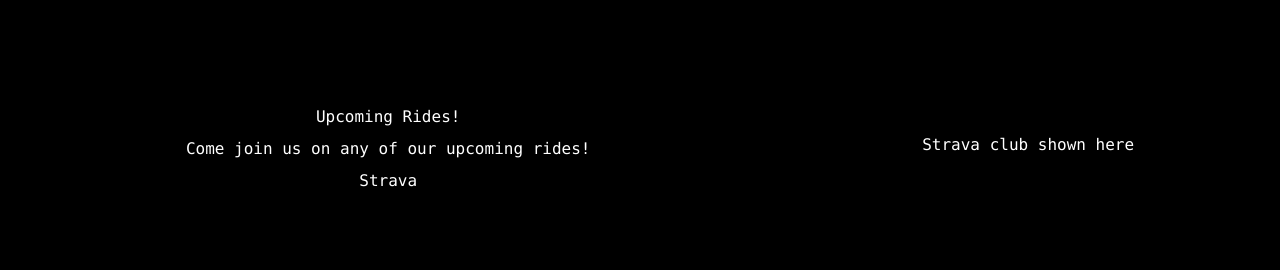
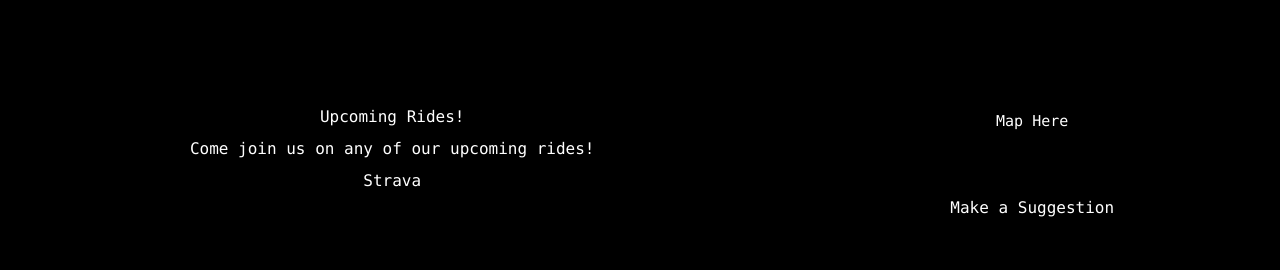
Before and after one commit to Edison-Wei/SFU_CyclingClub, a Next.js app in the folder sfu_bikingclub/: page / in a window 1280 px wide. Shown: the part 1215-1485 px from the top of the page. Built offline with nearby package versions, Linux system fonts and the light colour scheme.

Commit message:
added the map section with a make suggestion link

```diff
--- a/sfu_bikingclub/src/app/Body.js
+++ b/sfu_bikingclub/src/app/Body.js
@@ -1,6 +1,8 @@
 "use client"
 import TextWithButton from "./components/TextWithButton"
+import SmallText from "./components/TextWithButton"
 import { useEffect, useState } from "react";
+import Link from "next/link";
 
 const DATA_SOURCE_URL = "http://jsonplaceholder.typicode.com/todos";
 
@@ -37,8 +39,12 @@ export default function Body() {
                 <div className="">
                     <TextWithButton title={"Upcoming Rides!"} text={"Come join us on any of our upcoming rides!"} stext={""} link={"https://www.strava.com/clubs/1079967"} linkName={"Strava"}></TextWithButton>
                 </div>
-                <div>
-                    Strava club shown here
+
+                <div className="flex justify-around items-center md:h-[400px] lg:h-[600px] xl:h-[800px] bg-black text-white">
+                    <div className="">
+                        <SmallText stext={"Map Here"} />
+                        <CreateLink link={"./Events"} linkText={"Make a Suggestion"} />
+                    </div>
                 </div>
             </div>
             <div className="flex justify-around items-center md:h-[400px] lg:h-[600px] xl:h-[800px]">
@@ -60,3 +66,8 @@ export default function Body() {
         </div>
     )
 }
+
+
+function CreateLink({link, linkText}) {
+    return <Link href={link} className="md:px-4">{linkText}</Link>
+}
```
